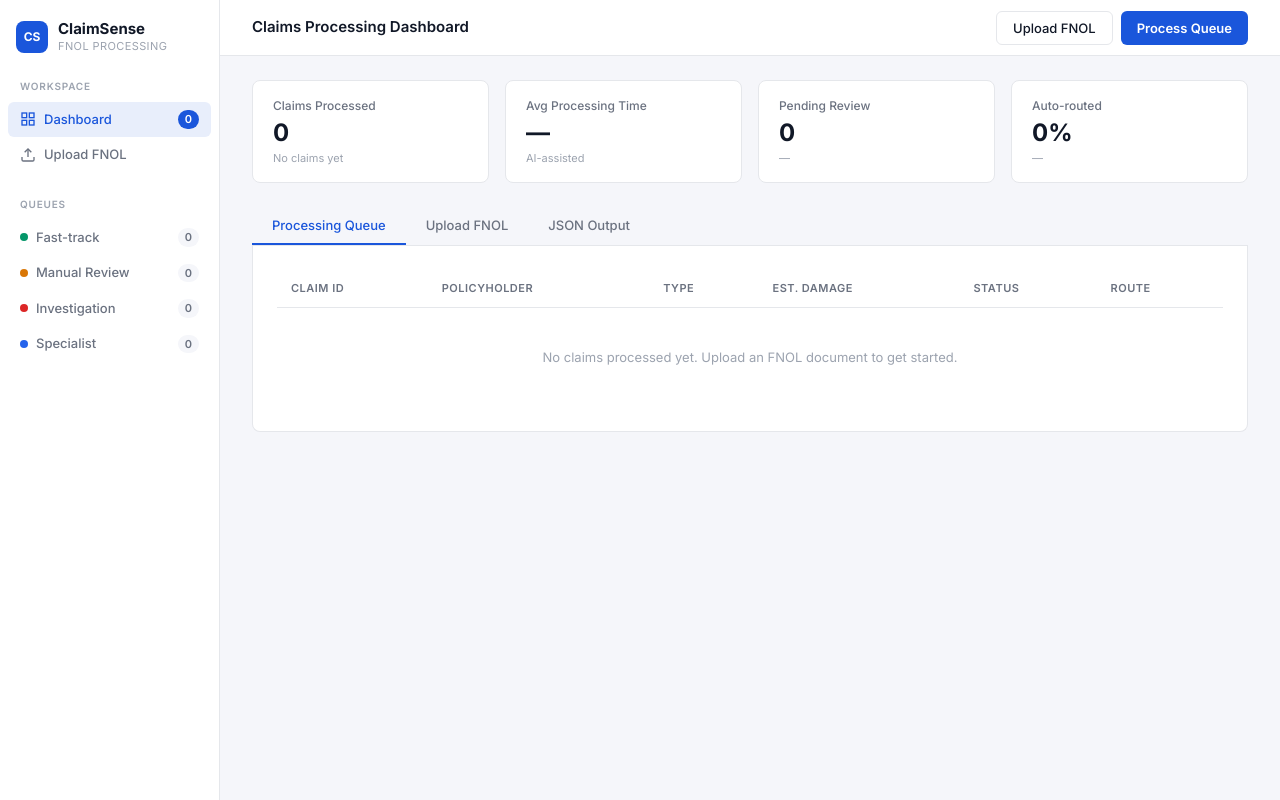
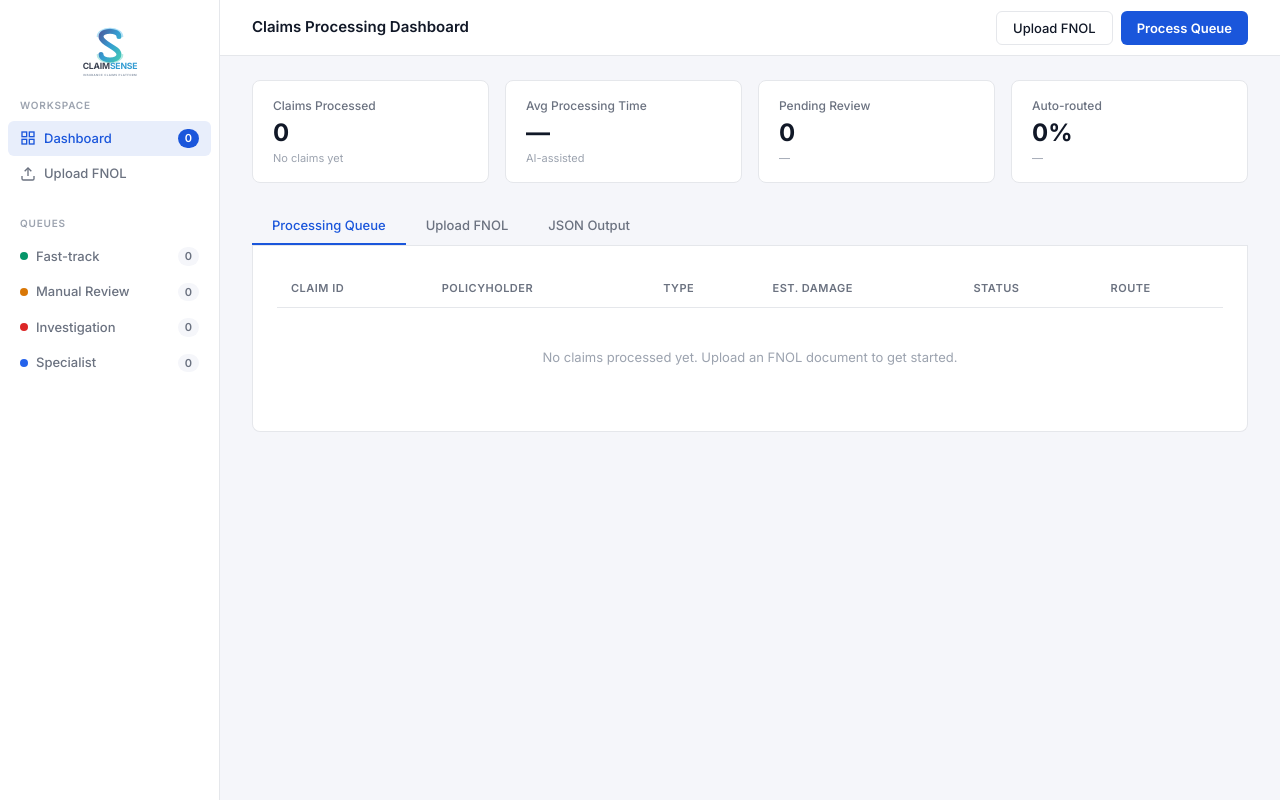
Before and after one commit to techmedaddy/ClaimSense, a plain HTML site: page static/index.html in a window 1280 px wide. Drawn offline with Linux system fonts and the light colour scheme.

Commit message:
feat: Update sidebar branding with new SVG logo and improved styles

```diff
--- a/static/index.html
+++ b/static/index.html
@@ -14,13 +14,28 @@
 
     <!-- Sidebar -->
     <aside class="sidebar">
-        <div class="sidebar-brand">
-            <div class="brand-icon">CS</div>
-            <div class="brand-text">
-                <span class="brand-name">ClaimSense</span>
-                <span class="brand-sub">FNOL Processing</span>
+        <a href="/" class="sidebar-brand-link">
+            <div class="sidebar-brand">
+                <svg viewBox="0 0 200 160" width="100%" height="100%" xmlns="http://www.w3.org/2000/svg" class="brand-logo-svg">
+                    <defs>
+                        <linearGradient id="gradS" x1="0%" y1="0%" x2="100%" y2="100%">
+                            <stop offset="0%" stop-color="#1e3a8a" />
+                            <stop offset="50%" stop-color="#0284c7" />
+                            <stop offset="100%" stop-color="#14b8a6" />
+                        </linearGradient>
+                    </defs>
+
+                    <g transform="translate(100, 60)">
+                        <path d="M 25,-25 C 25,-45 -25,-45 -25,-25 C -25,-5 25,5 25,25 C 25,45 -25,45 -25,25" fill="none" stroke="url(#gradS)" stroke-width="14" stroke-linecap="round" />
+                        <path d="M -35,-25 C -35,-55 35,-55 35,-25" fill="none" stroke="#0ea5e9" stroke-width="4" stroke-linecap="round" opacity="0.4"/>
+                        <path d="M 35,25 C 35,55 -35,55 -35,25" fill="none" stroke="#14b8a6" stroke-width="4" stroke-linecap="round" opacity="0.4"/>
+                    </g>
+
+                    <text x="100" y="125" text-anchor="middle" font-family="'Inter', sans-serif" font-weight="800" font-size="24" fill="#0f172a" letter-spacing="-0.5">CLAIM<tspan fill="#0284c7">SENSE</tspan></text>
+                    <text x="100" y="144" text-anchor="middle" font-family="'Inter', sans-serif" font-weight="600" font-size="8" fill="#64748b" letter-spacing="1">INSURANCE CLAIMS PLATFORM</text>
+                </svg>
             </div>
-        </div>
+        </a>
 
         <nav class="sidebar-nav">
             <div class="nav-section">
--- a/static/styles.css
+++ b/static/styles.css
@@ -52,43 +52,29 @@ body {
 }
 
 .sidebar-brand {
+    padding: 24px 20px 16px;
     display: flex;
+    justify-content: center;
     align-items: center;
-    gap: 10px;
-    padding: 20px 16px 24px;
 }
 
-.brand-icon {
-    width: 32px;
-    height: 32px;
-    background: var(--primary);
-    color: white;
-    border-radius: 8px;
-    display: flex;
-    align-items: center;
-    justify-content: center;
-    font-weight: 700;
-    font-size: 12px;
-    flex-shrink: 0;
+.sidebar-brand-link {
+    text-decoration: none;
+    display: block;
+    width: 100%;
+    transition: opacity var(--transition);
 }
 
-.brand-name {
-    font-weight: 700;
-    font-size: 15px;
-    color: var(--text);
-    line-height: 1.2;
+.sidebar-brand-link:hover {
+    opacity: 0.8;
 }
 
-.brand-sub {
-    font-size: 11px;
-    color: var(--text-ter);
-    text-transform: uppercase;
-    letter-spacing: 0.4px;
-}
-
-.brand-text {
-    display: flex;
-    flex-direction: column;
+.brand-logo-svg {
+    width: 100%;
+    max-width: 72px;
+    height: auto;
+    display: block;
+    margin: 0 auto;
 }
 
 /* Sidebar Nav */
```
